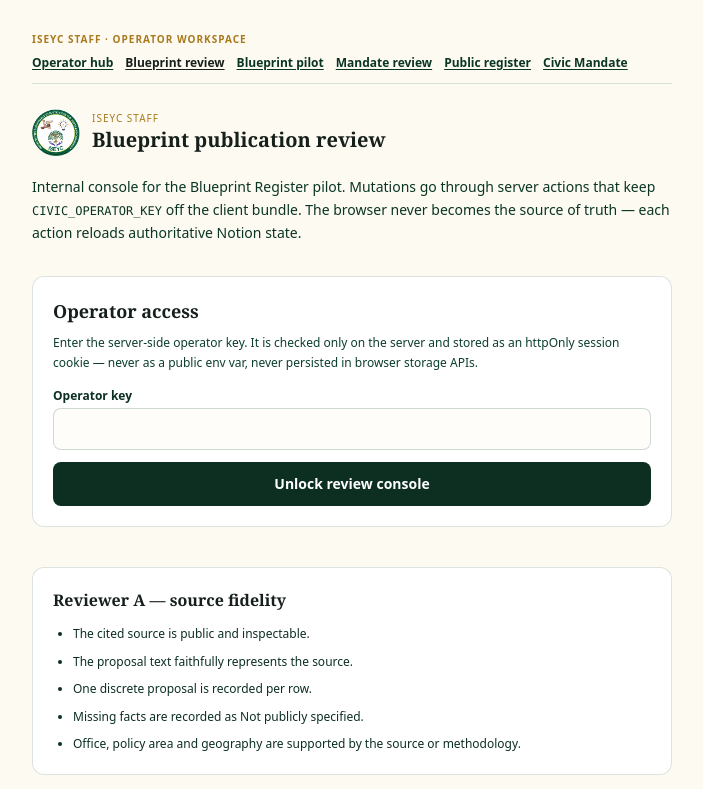
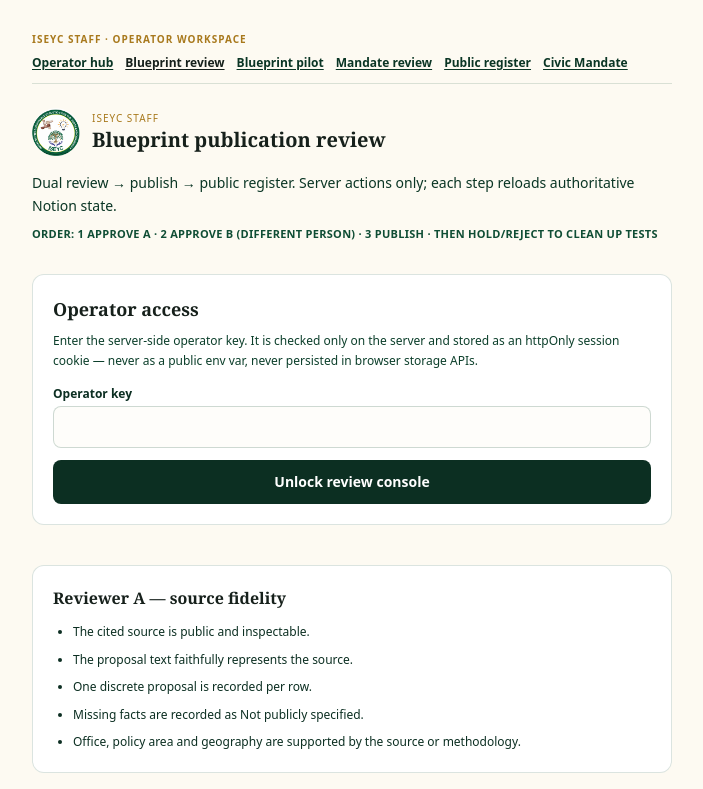
Before and after one commit to mrzulqarnainnadabo/2027-street-mandate, a Next.js app: page /operators/blueprint-review in a window 1280 px wide. Shown: the top 789 px of the page, without its empty margins (288-991 px from the left). Built offline with nearby package versions, Linux system fonts and the light colour scheme.

Commit message:
polish: clearer Blueprint review order of operations

```diff
--- a/app/operators/blueprint-review/page.tsx
+++ b/app/operators/blueprint-review/page.tsx
@@ -48,10 +48,11 @@ export default function BlueprintReviewPage() {
           </h1>
         </div>
       </div>
-      <p className="mt-5 text-sm leading-relaxed text-forest-700">
-        Internal console for the Blueprint Register pilot. Mutations go through server actions that
-        keep <code className="text-xs">CIVIC_OPERATOR_KEY</code> off the client bundle. The browser
-        never becomes the source of truth — each action reloads authoritative Notion state.
+      <p className="mt-4 text-sm leading-relaxed text-forest-700">
+        Dual review → publish → public register. Server actions only; each step reloads authoritative Notion state.
+      </p>
+      <p className="mt-2 text-[11px] font-semibold uppercase tracking-wide text-forest-500">
+        Order: 1 Approve A · 2 Approve B (different person) · 3 Publish · then Hold/Reject to clean up tests
       </p>
 
       <BlueprintReviewConsole />
```
